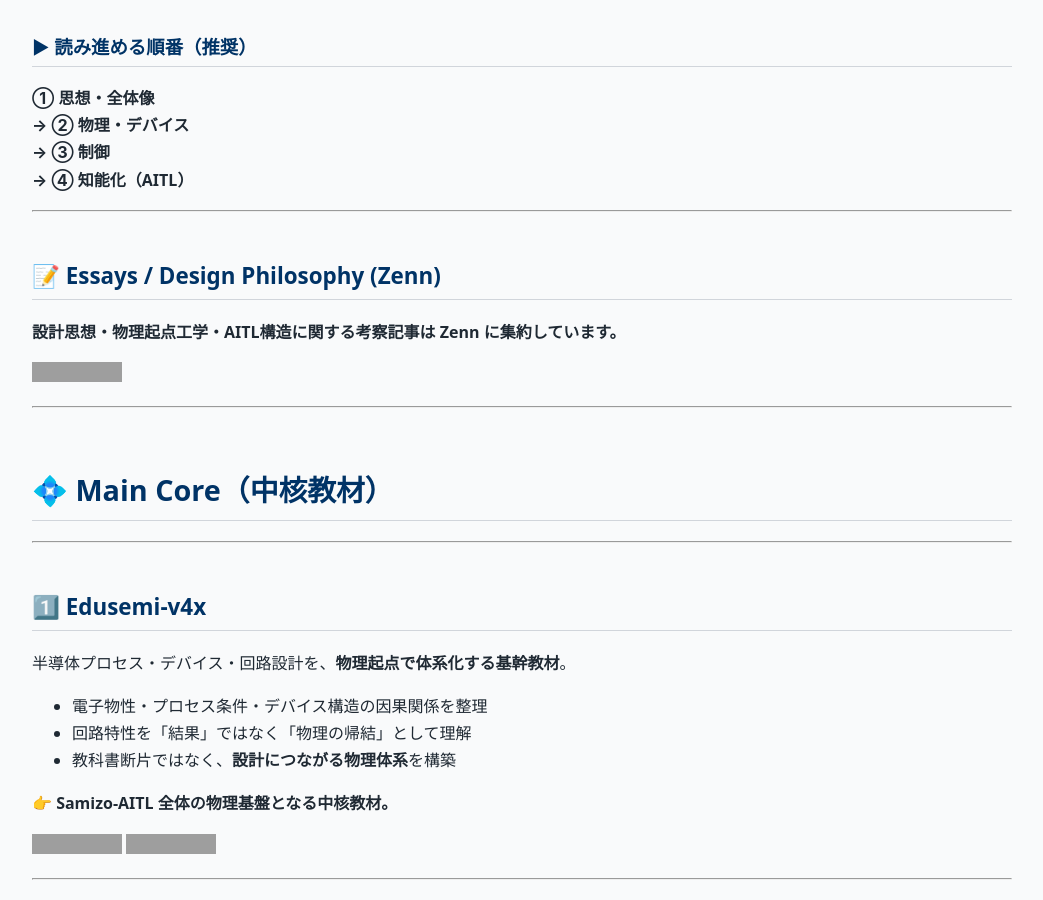
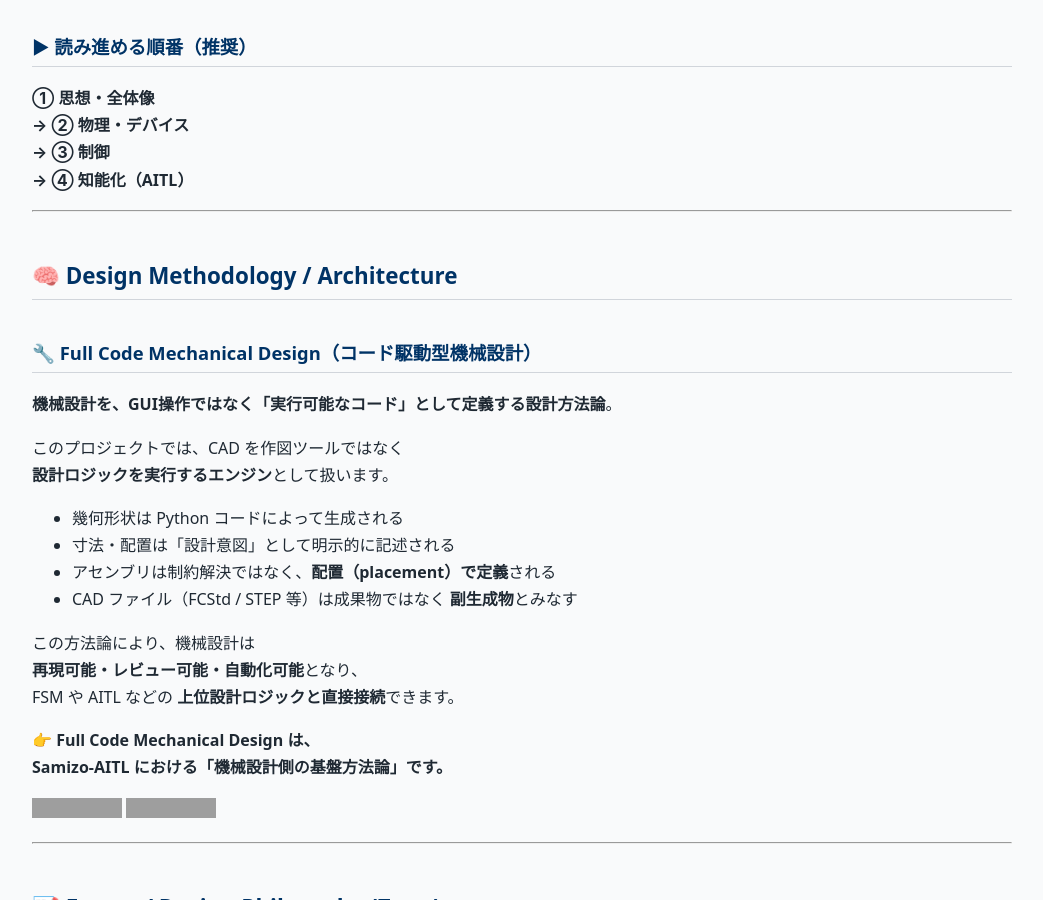
Before and after one commit to Samizo-AITL/Samizo-AITL.github.io, a Jekyll site: the page built from portal/index.md, in a window 1280 px wide and 900 px high, scrolled down 4345 px. Shown: the whole window, without its empty margins (118-1161 px from the left). Built offline with Jekyll 4.4.1, drawn with Linux system fonts in a browser that asks for light colours; grey boxes are pictures that could not be loaded.

Commit message:
Update index.md

```diff
--- a/portal/index.md
+++ b/portal/index.md
@@ -138,6 +138,32 @@ Samizo-AITL/
 → ④ 知能化（AITL）**
 
 ---
+
+## 🧠 Design Methodology / Architecture
+
+### 🔧 Full Code Mechanical Design（コード駆動型機械設計）
+
+**機械設計を、GUI操作ではなく「実行可能なコード」として定義する設計方法論**。
+
+このプロジェクトでは、CAD を作図ツールではなく
+**設計ロジックを実行するエンジン**として扱います。
+
+- 幾何形状は Python コードによって生成される
+- 寸法・配置は「設計意図」として明示的に記述される
+- アセンブリは制約解決ではなく、**配置（placement）で定義**される
+- CAD ファイル（FCStd / STEP 等）は成果物ではなく **副生成物**とみなす
+
+この方法論により、機械設計は
+**再現可能・レビュー可能・自動化可能**となり、
+FSM や AITL などの **上位設計ロジックと直接接続**できます。
+
+👉 **Full Code Mechanical Design は、
+Samizo-AITL における「機械設計側の基盤方法論」です。**
+
+[![Project Page](https://img.shields.io/badge/View-Full%20Code%20Mechanical%20Design-brightgreen?logo=github)](https://samizo-aitl.github.io/full-code-mechanical-design/)
+[![Repo](https://img.shields.io/badge/Repo-GitHub-blue?logo=github)](https://github.com/Samizo-AITL/full-code-mechanical-design)
+
+----
 
 ## 📝 Essays / Design Philosophy (Zenn)
 
```
